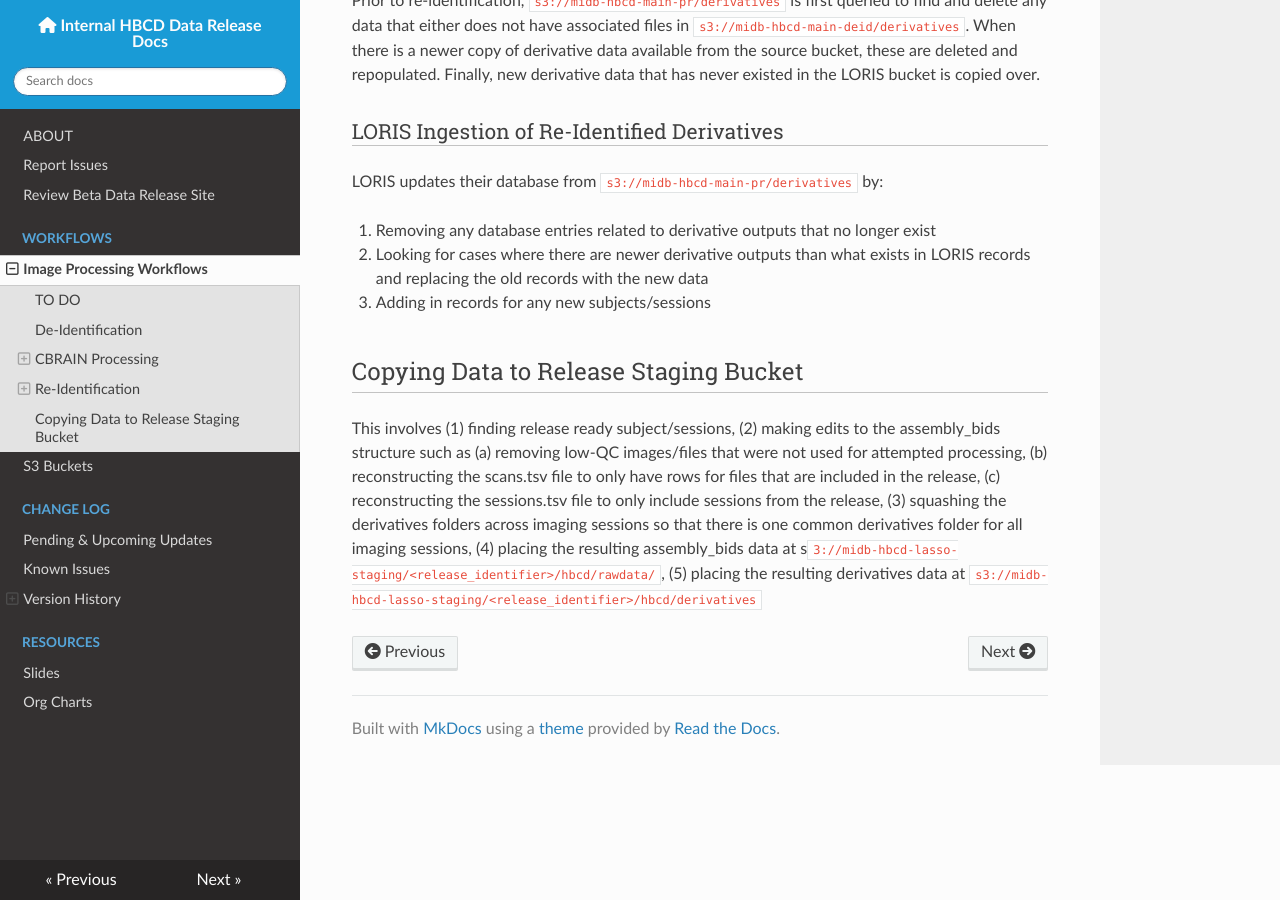
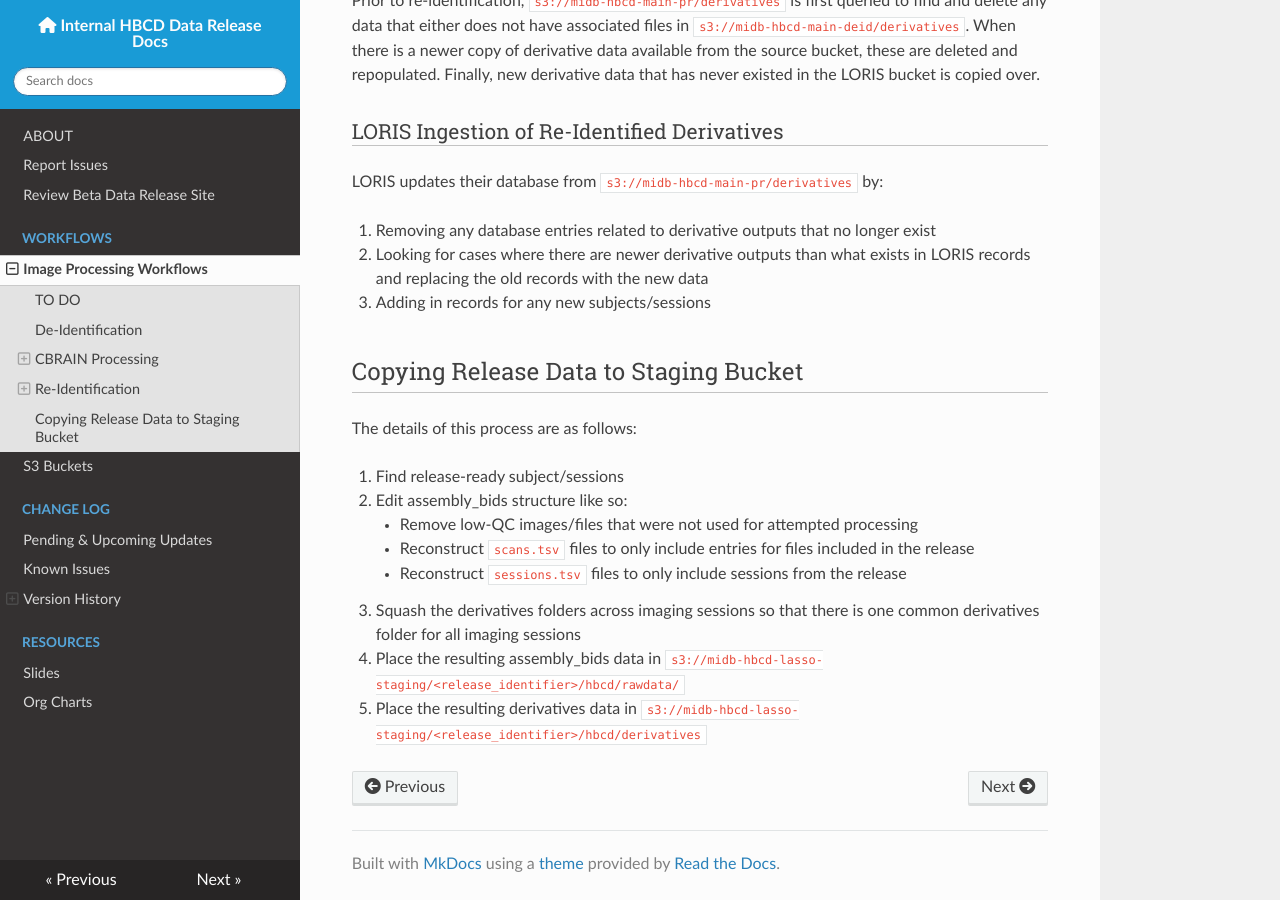
Before and after one commit to DCAN-Labs/hbcd-docs-internal, an MkDocs documentation site: the page built from docs/workflows/imageprocworkflows.md, in a window 1280 px wide and 900 px high, scrolled down 1778 px. Built offline with MkDocs 1.6.1, drawn with Linux system fonts in a browser that asks for light colours; nearby versions of some CDN libraries.

Commit message:
finish last section in WF copy release to staging

```diff
--- a/docs/workflows/imageprocworkflows.md
+++ b/docs/workflows/imageprocworkflows.md
@@ -28,5 +28,14 @@
 2. Looking for cases where there are newer derivative outputs than what exists in LORIS records and replacing the old records with the new data
 3. Adding in records for any new subjects/sessions
 
-## Copying Data to Release Staging Bucket
-This involves (1) finding release ready subject/sessions, (2) making edits to the assembly_bids structure such as (a) removing low-QC images/files that were not used for attempted processing, (b) reconstructing the scans.tsv file to only have rows for files that are included in the release, (c) reconstructing the sessions.tsv file to only include sessions from the release, (3) squashing the derivatives folders across imaging sessions so that there is one common derivatives folder for all imaging sessions, (4) placing the resulting assembly_bids data at s`3://midb-hbcd-lasso-staging/<release_identifier>/hbcd/rawdata/`, (5) placing the resulting derivatives data at `s3://midb-hbcd-lasso-staging/<release_identifier>/hbcd/derivatives`
+## Copying Release Data to Staging Bucket
+The details of this process are as follows:
+
+1. Find release-ready subject/sessions
+2. Edit assembly_bids structure like so:
+    - Remove low-QC images/files that were not used for attempted processing
+    - Reconstruct `scans.tsv` files to only include entries for files included in the release
+    - Reconstruct `sessions.tsv` files to only include sessions from the release
+3. Squash the derivatives folders across imaging sessions so that there is one common derivatives folder for all imaging sessions
+4. Place the resulting assembly_bids data in `s3://midb-hbcd-lasso-staging/<release_identifier>/hbcd/rawdata/`
+5. Place the resulting derivatives data in `s3://midb-hbcd-lasso-staging/<release_identifier>/hbcd/derivatives`
```
